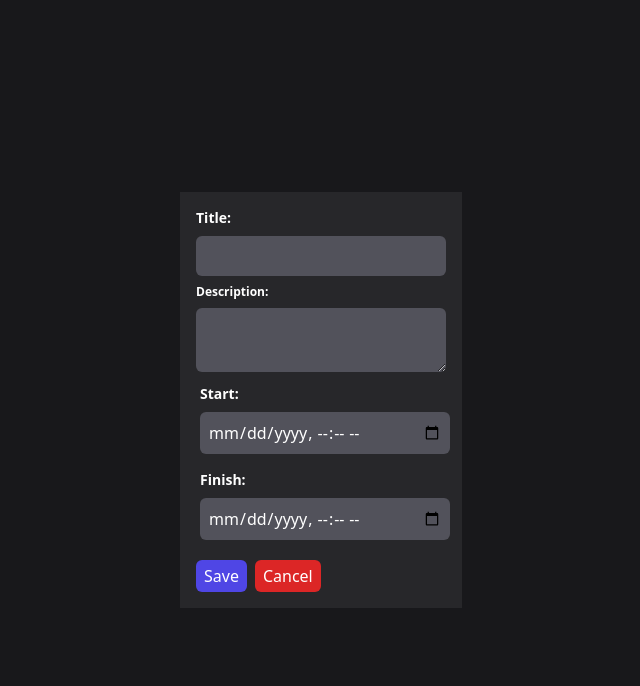
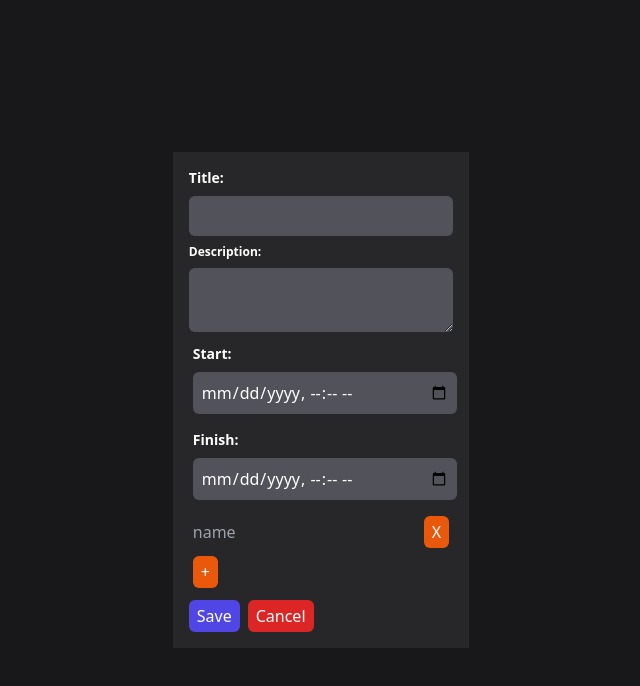
Before and after one commit to IsMor3Var/react-task-app, a React (Create React App) app: page /create-task in a window 1280 px wide. Shown: the top 686 px of the page, without its empty margins (319-959 px from the left). Built offline with nearby package versions, Linux system fonts and the light colour scheme.

Commit message:
FieldArrat with react hook form

```diff
--- /dev/null
+++ b/src/components/Tasks/TaskFieldArray.tsx
@@ -0,0 +1,39 @@
+import { IField } from '../../interfaces/tasks';
+import { v4 as uuid } from 'uuid';
+
+export const TaskFieldArray = ({ fields, register, remove, append }:IField ) => {
+  return (
+    <div>
+      {fields.map((field, index) => {
+          return (
+            <div key={field.id}>
+                <input
+                  className=" bg-zinc-800"
+                  placeholder="name"
+                  {...register(`skill.${index}.name`)}
+                />
+                <button
+                  className='bg-orange-600 px-2 py-1 rounded-md'
+                  type="button" onClick={() => remove(index)}>
+                  X
+                </button>
+            </div>
+          );
+        })}
+      <div className='flex gap-x-2 mt-2'>
+        <button
+          className='bg-orange-600 px-2 py-1 rounded-md'
+          type="button"
+          onClick={() =>
+            append({
+              id: uuid(),
+              name: '',
+            })
+          }
+        >
+          +
+        </button>
+      </div>
+    </div>
+  )
+}
--- a/src/components/Tasks/TaskForm.tsx
+++ b/src/components/Tasks/TaskForm.tsx
@@ -1,14 +1,25 @@
 import { useEffect, useState } from "react";
-import { SubmitHandler, useForm } from "react-hook-form"
+import { SubmitHandler, useFieldArray, useForm } from "react-hook-form"
 import { ITask } from '../../interfaces/tasks'
 import { useAppDispatch, useAppSelector } from '../../app/hooks';
 import { addTask, editTask } from '../../features/tasks/taskSlice';
 import { v4 as uuid } from "uuid";
 import { useNavigate, useParams } from "react-router-dom";
 import { formatDates, formatHours } from '../../helpers/date';
+import { TaskFieldArray } from './TaskFieldArray';
 
 export const TaskForm = () => {
-  const { register, handleSubmit, reset } = useForm<ITask>();
+  const { register, handleSubmit, reset, control } = useForm<ITask>({
+    defaultValues: {
+      skills: [{ id: uuid(), name: "Js" }]
+    },
+    mode: "onBlur"
+  });
+  const { fields, append, remove } = useFieldArray({
+    name: "skills",
+    control
+  });
+
   const tasksList = useAppSelector(state => state.tasks );
   const dispatch = useAppDispatch();
   const navigate = useNavigate();
@@ -69,6 +80,14 @@ export const TaskForm = () => {
             />
             { taskEdit && <p className='text-xs w-full'>Date Before: { formatDates(taskEdit.end) } - { formatHours(taskEdit.end) } </p>}
           </div>
+          <div className="m-1 w-full">
+            <TaskFieldArray
+              fields={fields}
+              register={register}
+              remove={remove}
+              append={append}
+            />
+          </div>
           <div className='flex gap-x-2 mt-2'>
             <button
               className={ !params.id ? 'bg-indigo-600 px-2 py-1 rounded-md' : 'bg-orange-600 px-2 py-1 rounded-md' }
--- a/src/interfaces/tasks.ts
+++ b/src/interfaces/tasks.ts
@@ -7,4 +7,18 @@ export interface ITask {
     completed: boolean;
     createAt: Date;
     updateAt: Date;
+    skills: {
+        id: string;
+        name: string;
+    }[];
 }
+
+export interface IField {
+    register: Function;
+    remove: Function;
+    append: Function;
+    fields: {
+        id: string;
+        name: string
+    }[]
+}
```
Also changed, not shown: 1 other file (tests, documents, lock files or other folders).
